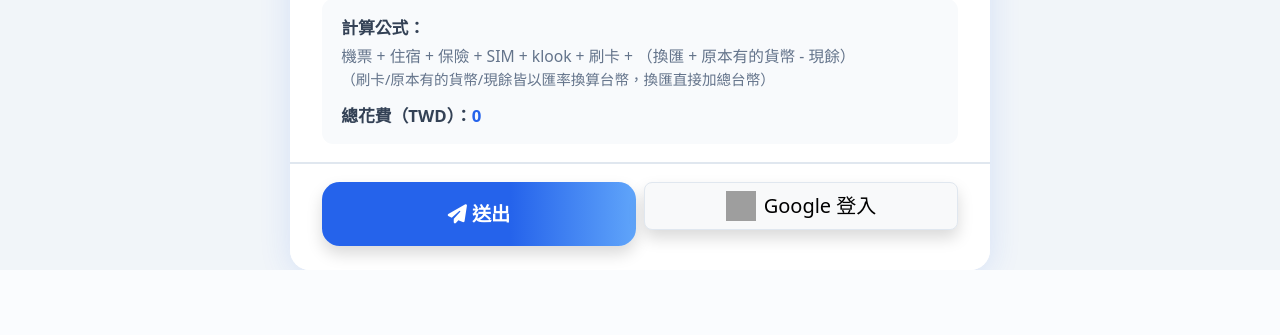
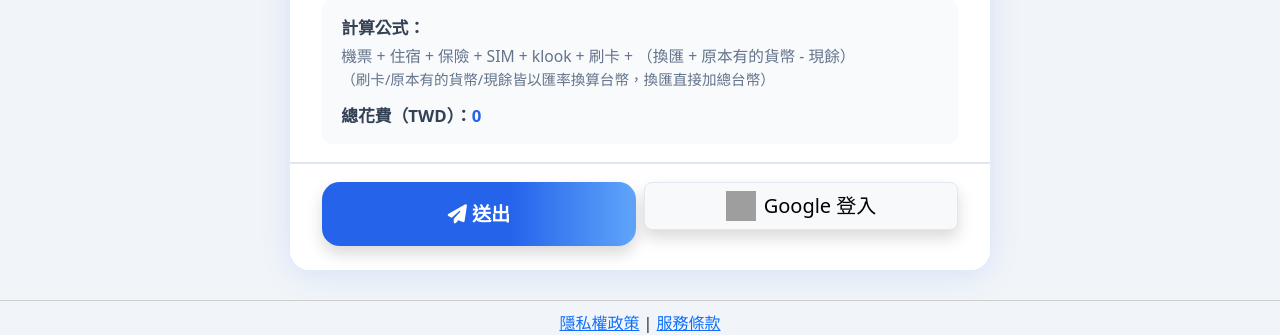
Before and after one commit to Cllodh/travel-expenses, a Flask app: page / in a window 1280 px wide. Shown: the part 1056-1391 px from the top of the page. Before the commit the page ends 1326 px from the top, so only its background shows below. Run offline with Flask 3, Linux system fonts and the light colour scheme; some libraries are stand-ins or nearby versions; grey boxes are pictures that could not be loaded.

Commit message:
Update expense_form.html

```diff
--- a/templates/expense_form.html
+++ b/templates/expense_form.html
@@ -632,5 +632,10 @@
             }
         });
     </script>
+    <footer style="margin-top: 30px; border-top: 1px solid #ccc; padding-top: 10px; text-align: center;">
+  <a href="{{ url_for('privacy') }}">隱私權政策</a> |
+  <a href="{{ url_for('terms') }}">服務條款</a>
+</footer>
+
 </body>
 </html>
```
